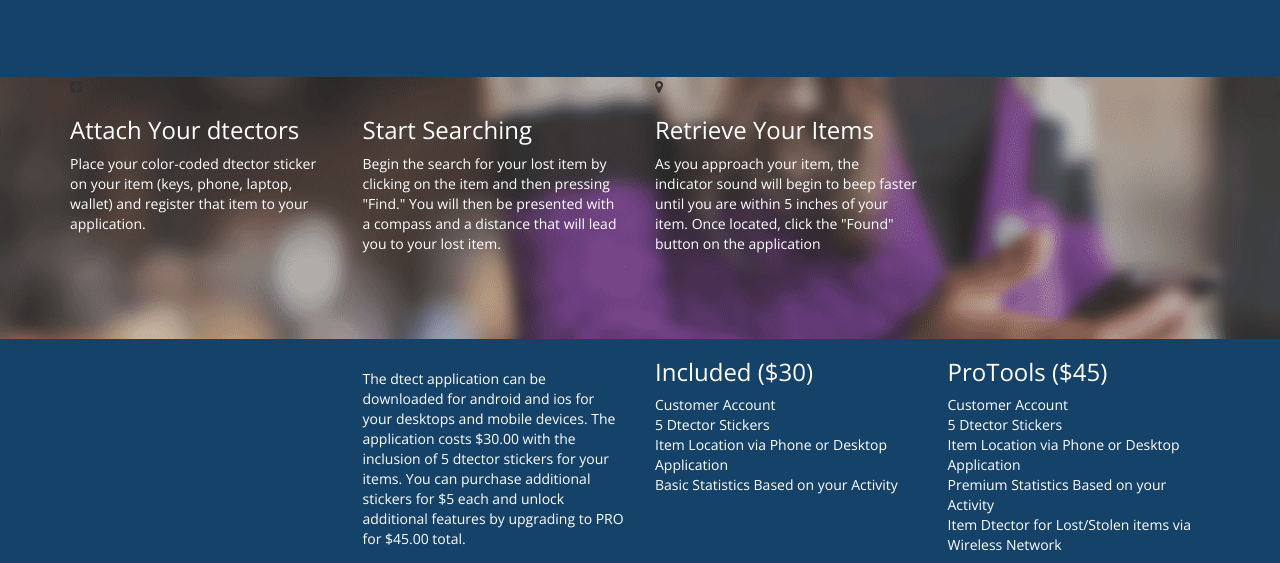
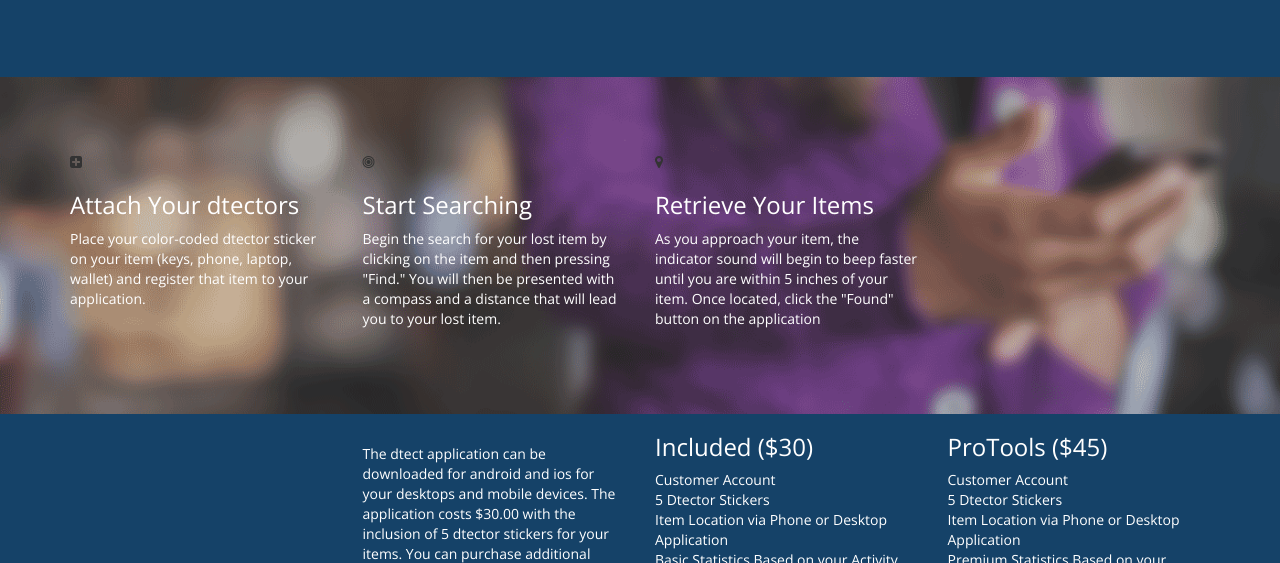
Before and after one commit to eleanornina/dtect, a plain HTML site: page index.html in a window 1280 px wide. Shown: the part 1200-1763 px from the top of the page. Drawn offline with nearby package versions, Linux system fonts and the light colour scheme; files that its build step writes are made by us from their sources.

```diff
--- a/assets/css/style.css
+++ b/assets/css/style.css
@@ -348,12 +348,12 @@ float: right;
 .howItWorks {
     width: 100%;
     height: auto;
-    background: url('../img/HoldingPhone.png');
-     -webkit-background-size: cover;
-  -moz-background-size: cover;
-  -o-background-size: cover;
-  background-size: cover;
-    padding-bottom: 75px;
+    background: url('../img/HoldingPhone.png')fixed 100% center;
+    -webkit-background-size: cover;
+    -moz-background-size: cover;
+    -o-background-size: cover;
+    background-size: cover;
+    padding: 75px 0 75px 0;
 }
 .howItWorks p {
     color: #fff;
```
